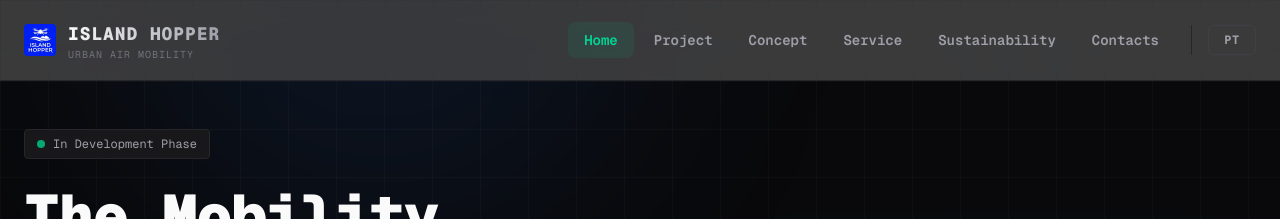
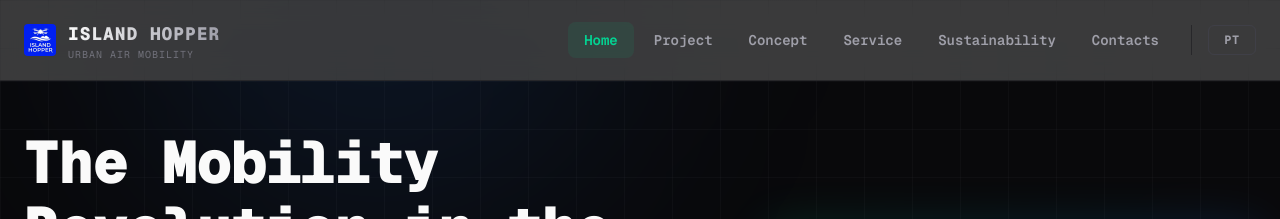
Before and after one commit to Gabri-SF/island-hopper, a Next.js app: page /island-hopper/ in a window 1280 px wide. Shown: the top 219 px of the page. Built offline with nearby package versions, Linux system fonts and the light colour scheme.

Commit message:
Removed the 'in development phase' card from the home page

```diff
--- a/src/app/page.tsx
+++ b/src/app/page.tsx
@@ -61,11 +61,6 @@
       <main className="relative z-10 max-w-7xl mx-auto px-6 pt-12 pb-24 grid lg:grid-cols-12 gap-12 items-center">
         {/* Left Content */}
         <div className="lg:col-span-7 flex flex-col gap-6">
-          <div className="inline-flex items-center gap-2 px-3 py-1.5 rounded bg-zinc-900 border border-zinc-800 text-xs text-zinc-400 w-fit">
-            <span className="w-2 h-2 rounded-full bg-emerald-500 animate-pulse" />
-            {dict.hero.badge}
-          </div>
-
           <h1 className="text-4xl sm:text-6xl font-black tracking-tight leading-[1.1] text-zinc-50">
             {dict.hero.titleP1}{" "}
             <span className="bg-gradient-to-r from-emerald-400 to-cyan-400 bg-clip-text text-transparent">
```
